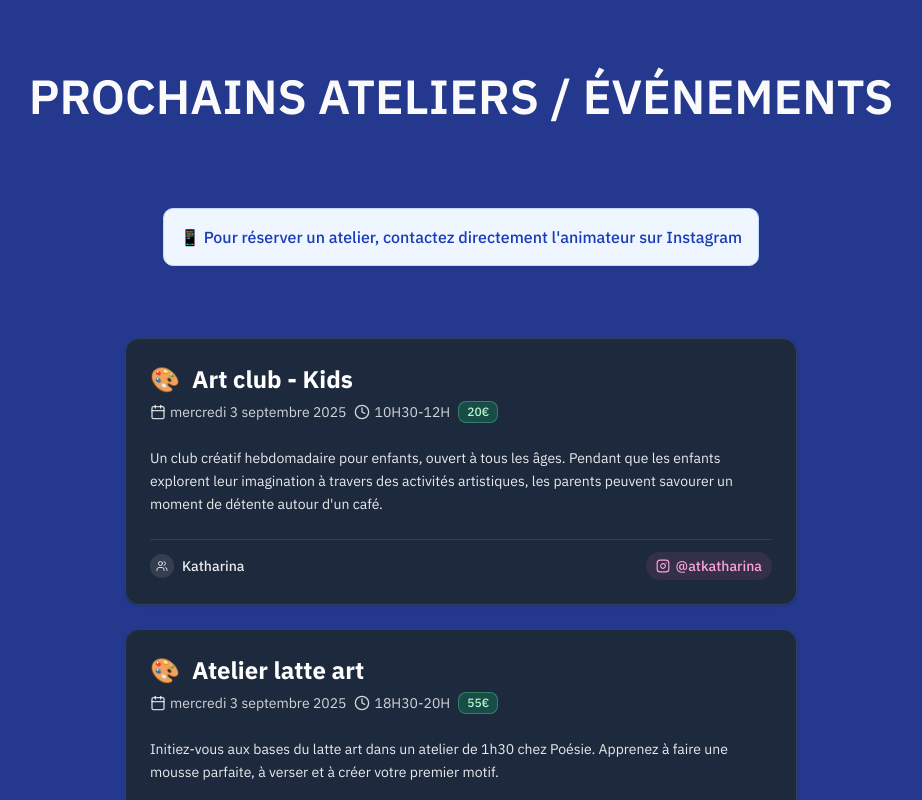
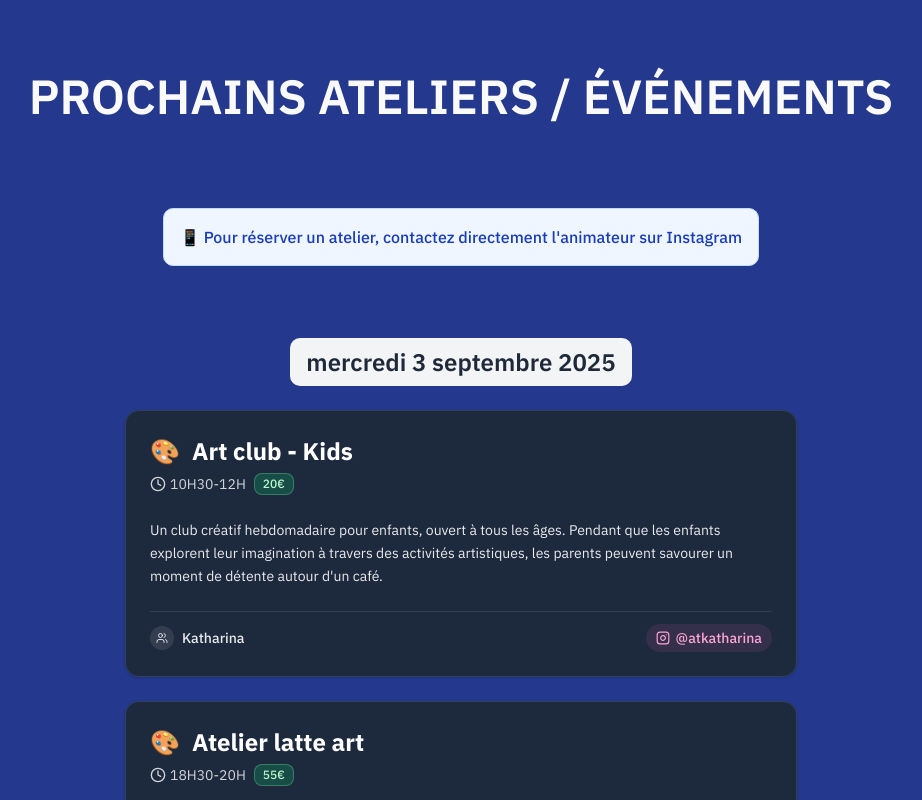
Before and after one commit to yohanlb/poesie-cafe, a Next.js app: page /events in a window 1280 px wide. Shown: the top 800 px of the page, without its empty margins (179-1101 px from the left). Built offline with nearby package versions, Linux system fonts and the light colour scheme.

Commit message:
feat: enhance events page with date grouping and sorting functionality

```diff
--- a/src/app/events/page.tsx
+++ b/src/app/events/page.tsx
@@ -1,8 +1,17 @@
 import Footer from "../../components/Footer";
 import EventCard from "../../components/EventCard";
 import { events } from "../../data/events";
+import {
+  formatDate,
+  groupEventsByDate,
+  sortDatesChronologically,
+} from "../../lib/event-utils";
 
 export default function Evenements() {
+  // Group events by date and sort chronologically
+  const eventsByDate = groupEventsByDate(events);
+  const sortedDates = sortDatesChronologically(Object.keys(eventsByDate));
+
   return (
     <main className="min-h-svh justify-between flex flex-col">
       {/* Future Navbar */}
@@ -35,12 +44,26 @@ export default function Evenements() {
 
         {/* Events Content */}
         <div className="w-full max-w-2xl space-y-12">
-          {/* All Events */}
+          {/* Timeline of Events */}
           <section className="text-center">
-            {events.length > 0 ? (
-              <div className="space-y-6">
-                {events.map((event) => (
-                  <EventCard key={event.id} event={event} />
+            {sortedDates.length > 0 ? (
+              <div className="space-y-8">
+                {sortedDates.map((date) => (
+                  <div key={date} className="space-y-4">
+                    {/* Date Header */}
+                    <div className="text-center mb-6">
+                      <h2 className="text-xl md:text-2xl font-semibold text-gray-800 bg-gray-100 px-4 py-2 rounded-lg inline-block">
+                        {formatDate(date)}
+                      </h2>
+                    </div>
+
+                    {/* Events for this date */}
+                    <div className="space-y-6">
+                      {eventsByDate[date].map((event) => (
+                        <EventCard key={event.id} event={event} />
+                      ))}
+                    </div>
+                  </div>
                 ))}
               </div>
             ) : (
--- a/src/components/EventCard.tsx
+++ b/src/components/EventCard.tsx
@@ -1,4 +1,4 @@
-import { Clock, Instagram, Users, Calendar } from "lucide-react";
+import { Clock, Instagram, Users } from "lucide-react";
 import { Event } from "../data/events";
 import {
   Card,
@@ -15,21 +15,6 @@ interface EventCardProps {
 }
 
 export default function EventCard({ event }: EventCardProps) {
-  const formatDate = (dateString: string) => {
-    try {
-      const [day, month, year] = dateString.split("/");
-      const date = new Date(`${year}-${month}-${day}`);
-      return date.toLocaleDateString("fr-FR", {
-        weekday: "long",
-        day: "numeric",
-        month: "long",
-        year: "numeric",
-      });
-    } catch {
-      return dateString; // Fallback to original string if parsing fails
-    }
-  };
-
   const cleanInstagramHandle = (handle: string) => {
     return handle.replace("@", "");
   };
@@ -64,10 +49,6 @@ export default function EventCard({ event }: EventCardProps) {
         </div>
         <CardDescription className="text-white/70">
           <div className="flex flex-wrap gap-2 text-sm text-white/80">
-            <div className="flex items-center gap-1">
-              <Calendar className="w-4 h-4" />
-              <span>{formatDate(event.date)}</span>
-            </div>
             <div className="flex items-center gap-1">
               <Clock className="w-4 h-4" />
               <span>{event.time}</span>
--- a/src/data/events.ts
+++ b/src/data/events.ts
@@ -129,40 +129,3 @@ export const events: Event[] = [
     eventType: "running-club",
   },
 ];
-
-// Helper functions
-export const getEventsByDate = (date: string): Event[] => {
-  return events.filter((event) => event.date === date);
-};
-
-export const getEventsByType = (eventType: Event["eventType"]): Event[] => {
-  return events.filter((event) => event.eventType === eventType);
-};
-
-export const getWorkshops = (): Event[] => {
-  return events.filter((event) => event.eventType === "workshop");
-};
-
-export const getRunningClubs = (): Event[] => {
-  return events.filter((event) => event.eventType === "running-club");
-};
-
-export const getVernissages = (): Event[] => {
-  return events.filter((event) => event.eventType === "vernissage");
-};
-
-export const getUpcomingEvents = (): Event[] => {
-  const today = new Date();
-  return events.filter((event) => {
-    const eventDate = new Date(event.date.split("/").reverse().join("-"));
-    return eventDate >= today;
-  });
-};
-
-export const getUpcomingWorkshops = (): Event[] => {
-  const today = new Date();
-  return events.filter((event) => {
-    const eventDate = new Date(event.date.split("/").reverse().join("-"));
-    return eventDate >= today && event.eventType === "workshop";
-  });
-};
--- /dev/null
+++ b/src/lib/event-utils.ts
@@ -0,0 +1,105 @@
+import { Event } from "../data/events";
+
+/**
+ * Formats a date string (DD/MM/YYYY) to a French locale string
+ */
+export const formatDate = (dateString: string): string => {
+  try {
+    const [day, month, year] = dateString.split("/");
+    const date = new Date(`${year}-${month}-${day}`);
+    return date.toLocaleDateString("fr-FR", {
+      weekday: "long",
+      day: "numeric",
+      month: "long",
+      year: "numeric",
+    });
+  } catch {
+    return dateString; // Fallback to original string if parsing fails
+  }
+};
+
+/**
+ * Groups events by date and returns a record with dates as keys
+ */
+export const groupEventsByDate = (events: Event[]): Record<string, Event[]> => {
+  return events.reduce((acc, event) => {
+    if (!acc[event.date]) {
+      acc[event.date] = [];
+    }
+    acc[event.date].push(event);
+    return acc;
+  }, {} as Record<string, Event[]>);
+};
+
+/**
+ * Sorts dates chronologically (DD/MM/YYYY format)
+ */
+export const sortDatesChronologically = (dates: string[]): string[] => {
+  return dates.sort((a, b) => {
+    const dateA = new Date(a.split("/").reverse().join("-"));
+    const dateB = new Date(b.split("/").reverse().join("-"));
+    return dateA.getTime() - dateB.getTime();
+  });
+};
+
+/**
+ * Gets events for a specific date
+ */
+export const getEventsByDate = (events: Event[], date: string): Event[] => {
+  return events.filter((event) => event.date === date);
+};
+
+/**
+ * Gets events by type
+ */
+export const getEventsByType = (
+  events: Event[],
+  eventType: Event["eventType"]
+): Event[] => {
+  return events.filter((event) => event.eventType === eventType);
+};
+
+/**
+ * Gets all workshops
+ */
+export const getWorkshops = (events: Event[]): Event[] => {
+  return events.filter((event) => event.eventType === "workshop");
+};
+
+/**
+ * Gets all running clubs
+ */
+export const getRunningClubs = (events: Event[]): Event[] => {
+  return events.filter((event) => event.eventType === "running-club");
+};
+
+/**
+ * Gets all vernissages
+ */
+export const getVernissages = (events: Event[]): Event[] => {
+  return events.filter((event) => event.eventType === "vernissage");
+};
+
+/**
+ * Gets upcoming events (events from today onwards)
+ */
+export const getUpcomingEvents = (events: Event[]): Event[] => {
+  const today = new Date();
+  today.setHours(0, 0, 0, 0); // Reset time to start of day
+  return events.filter((event) => {
+    const eventDate = new Date(event.date.split("/").reverse().join("-"));
+    return eventDate >= today;
+  });
+};
+
+/**
+ * Gets upcoming workshops (workshops from today onwards)
+ */
+export const getUpcomingWorkshops = (events: Event[]): Event[] => {
+  const today = new Date();
+  today.setHours(0, 0, 0, 0); // Reset time to start of day
+  return events.filter((event) => {
+    const eventDate = new Date(event.date.split("/").reverse().join("-"));
+    return eventDate >= today && event.eventType === "workshop";
+  });
+};
```
